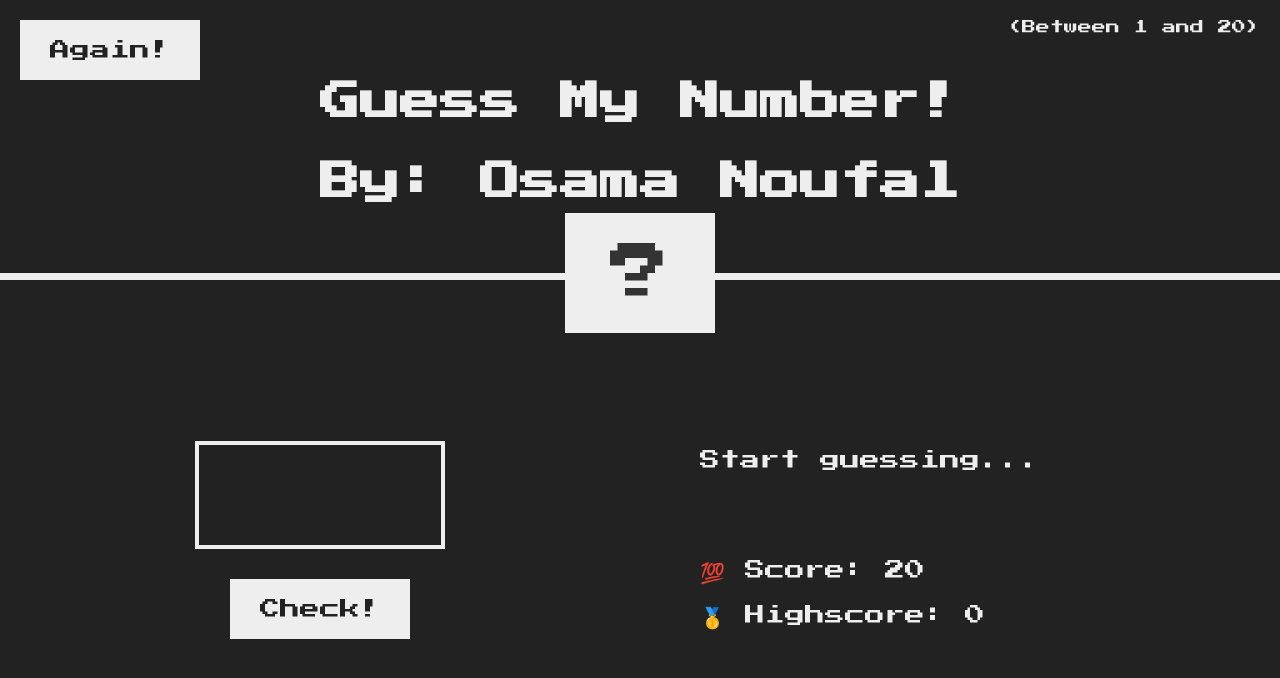
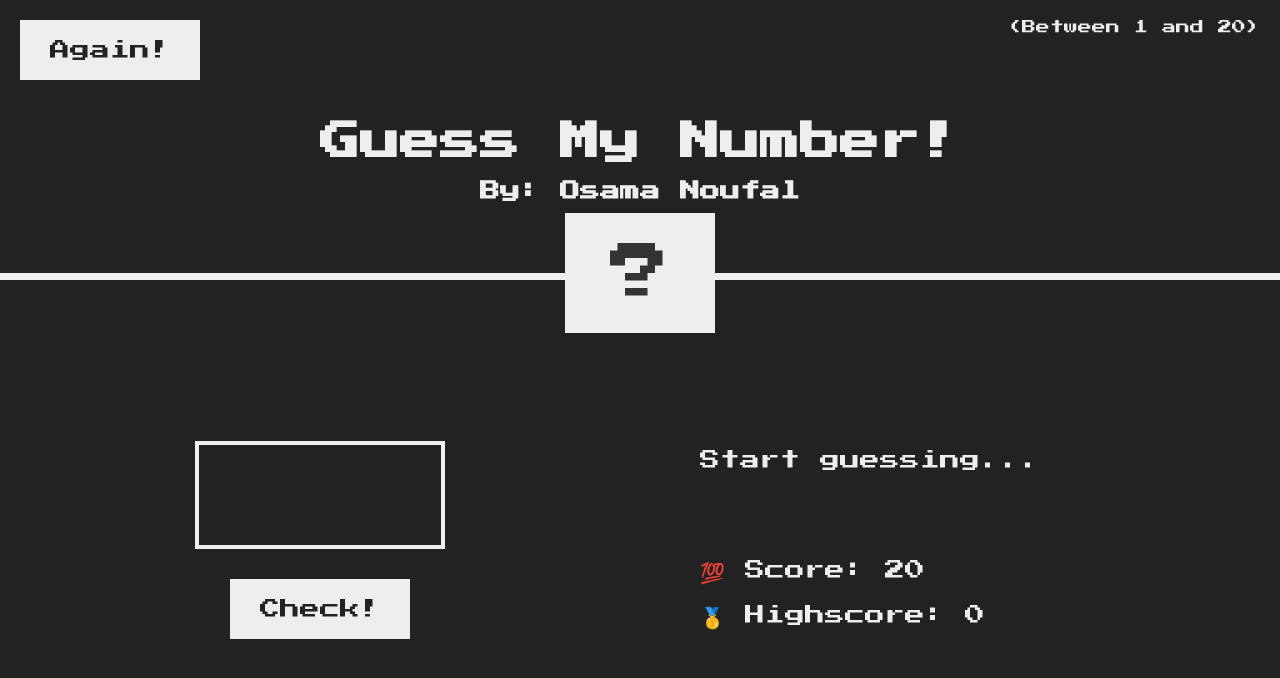
Before and after one commit to onoufal/guess_number, a plain HTML site: page index.html in a window 1280 px wide. Drawn offline with Linux system fonts and the light colour scheme.

Commit message:
fixing by: style

```diff
--- a/index.html
+++ b/index.html
@@ -11,7 +11,8 @@
 
 <body>
   <header>
-    <h1>Guess My Number!<br><br>By: Osama Noufal</h1>
+    <h1>Guess My Number!</h1>
+    <h3>By: Osama Noufal</h3>
     <p class="between">(Between 1 and 20)</p>
     <button class="btn again">Again!</button>
     <div class="number">?</div>
--- a/style.css
+++ b/style.css
@@ -52,6 +52,18 @@ h1 {
   position: absolute;
   width: 100%;
   top: 52%;
+  left: 50%;
+  transform: translate(-50%, -50%);
+}
+
+
+
+h3 {
+  font-size: 2rem;
+  text-align: center;
+  position: absolute;
+  width: 100%;
+  top: 70%;
   left: 50%;
   transform: translate(-50%, -50%);
 }
```
